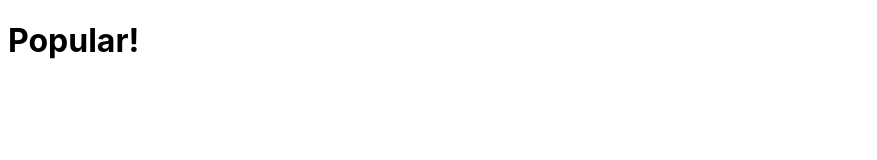
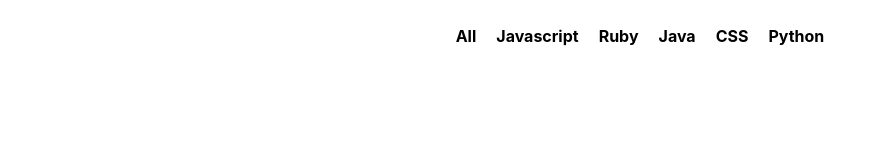
Before and after one commit to wpalafox/github_battle, a React app: page / in a window 1280 px wide. Shown: the whole page, without its empty margins (0-877 px from the left). Built offline with nearby package versions, Linux system fonts and the light colour scheme.

Commit message:
CSS updates

```diff
--- a/app/index.css
+++ b/app/index.css
@@ -5,11 +5,31 @@
 	Neue, sans-serif;
 }
 
+ul {
+  padding: 0;
+}
 
+li {
+	list-style-type: none;
+
+}
 
 .contrainer {
 	max-width: 500px;
 	margin: 0 auto;
 
+}
+
+
+.languages {
+  display: flex;
+  justify-content: center;
 
 }
+
+
+.languages li {
+	margin: 10px;
+	font-weight: bold;
+	cursor: pointer;
+}
--- a/app/popular.js
+++ b/app/popular.js
@@ -2,10 +2,45 @@
 
 
 class Popular extends React.Component {
-	render () {
+
+
+
+/*
+  constructor() {
+  	super(props);
+  	this.state = {
+		selectedLanguage: 'All'
+	};
+}
+
+updateLanguage(lang){
+	this.setState(function(){
 		return(
-			<div><h1>Popular!</h1></div>
-	    )
+			selectedLanguage: lang
+
+			)
+
+
+
+	});
+}
+*/
+render () {
+
+		var languages = ['All', 'Javascript', 'Ruby', 'Java', 'CSS', 'Python'];
+
+		return(
+			<ul className='languages'>
+				{languages.map(function(lang) {
+					return (
+					  <li key={lang}>
+					  	{lang}
+					  </li>
+						)
+				})}
+			</ul>
+
+		)
 	}
 }
 
```
